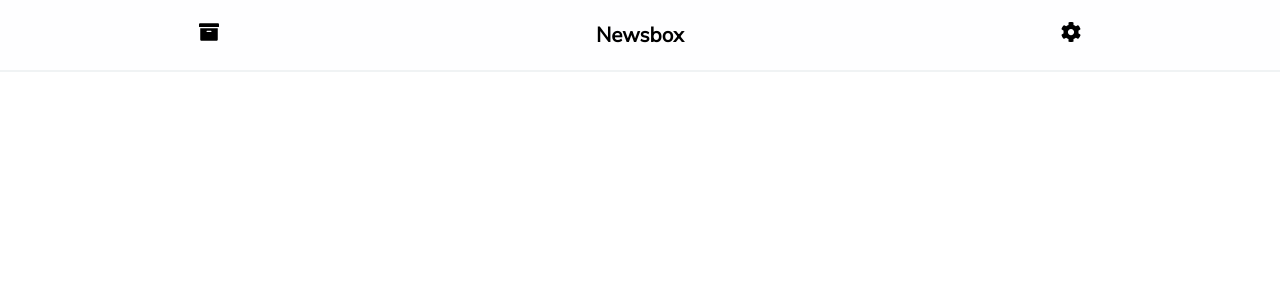
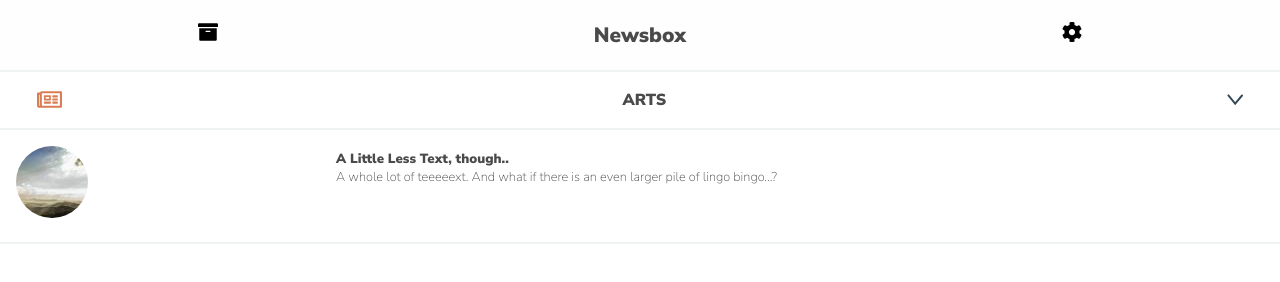
Before and after one commit to rts-cmk-wu06/newsbox-vagnqvistgaard, a website: page index.html in a window 1280 px wide. Drawn offline with Linux system fonts and the light colour scheme.

Commit message:
Add visuals & temps for category and card on index

```diff
--- a/index.html
+++ b/index.html
@@ -5,7 +5,6 @@
     <meta charset="UTF-8">
     <meta http-equiv="X-UA-Compatible" content="IE=edge">
     <meta name="viewport" content="width=device-width, initial-scale=1.0">
-    <link rel="stylesheet" href="https://fonts.googleapis.com/css2?family=Nunito+Sans">
     <link rel="stylesheet" href="dist/css/index.css">
     <!--script src="https://unpkg.com/axios/dist/axios.min.js"></!--script-->
     <title>nytimes newsbox - incoming</title>
@@ -19,7 +18,22 @@
         <a href="" class="Header__settings"><img src="img/gear.svg" width=20 height="20" alt="go to settings"></a>
     </header>
 
-    <main class="mainWrapper" id="_mainWrapper">
+    <main class="MainWrapper" id="_MainWrapper">
+        <!-- should/will be appended dynamically -->
+        <section class="Catbox" id="_Catbox">
+            <img src="img/newspaper-regular.svg" width="25" height="25" alt="" class="Catbox__icon" id="_Catbox__icon">
+            <p class="Catbox__text" id="_Catbox__text">ARTS</p>
+            <img src="img/nyt_arrow.svg" class="Catbox__arrow" id="_Catbox__arrow">
+        </section>
+        <article class="Article" id="_card">
+            <div class="Article__image" id="_image"></div>
+            <a href="#" class="Article__link" id="_link">
+                <h5 class="Article__H5" id="_headline">A Little Less Text, though..</h5>
+            </a>
+            <p class="Article__abstract" id="_abstract">A whole lot of teeeeext. And what if there is an even larger
+                pile of lingo bingo...?</p>
+
+        </article>
 
 
     </main>
--- a/js/retrieve_news.js
+++ b/js/retrieve_news.js
@@ -35,19 +35,23 @@ let buildCategory = (jsonBite) => {
     let _card = document.createElement('article');
     _card.id = '_card';
 
+    let _image = document.createElement('div');
+    _image.id = '_image';
+
     let _headline = document.createElement('h5');
     _headline.id = '_headline';
     _headline.textContent = jsonBite.title;
 
     let _link = document.createElement('a');
     _link.href = jsonBite.short_url;
-    _link.appendChild(_headline);
+    _link.appendChild(_headline);     //-----------------> remember this!!
 
     let _abstract = document.createElement('p');
     _abstract.id = '_abstract';
     _abstract.textContent = jsonBite.abstract;
 
     document.querySelector('#_container').appendChild(_card);
+    document.querySelector('#_card').appendChild(_image);
     document.querySelector('#_card').appendChild(_link);
     document.querySelector('#_card').appendChild(_abstract);
 
--- a/scss/index.scss
+++ b/scss/index.scss
@@ -1,10 +1,12 @@
 /* scss for index page, ny times newsbox */
 /* calling for fonts: */
-@import url('https://fonts.googleapis.com/css2?family=Nunito+Sans');
+@import url('https://fonts.googleapis.com/css2?family=Nunito+Sans:ital,wght@0,100;0,200;0,300;0,400;0,500;0,600;0,700;0,800;0,900;1,100;1,200;1,300;1,400;1,500;1,600;1,700;1,800;1,900&display=swap');
 
-/*colour map*/
+
 
 :root {
+
+    /*colour map*/
     --prim-sage: #87BCBF;
     --prim-rust: #D97D54;
     --prim-drab: #324755;
@@ -14,13 +16,13 @@
     --sec-fossil: #C8D1D3;
     --sec-sand: #B9B0A2;
 
-    --typo-onyx: #1B1C20;
+    --typo-onyx: #4a4a4b;
     --typo-slate: #6E8CA0;
     --typo-snow: #FEFEFF;
-}
 
-:root{
+    /*fonts w. default color*/
     font-family: 'Nunito Sans', sans-serif;
+    color: var(--typo-onyx);
 }
 
 body{
@@ -42,7 +44,7 @@ body{
 
     .Header__title{
         font-size: 1.3rem;
-        font-weight: bolder;
+        font-weight: 900;
     }
 
     .Header__settings{
@@ -52,9 +54,78 @@ body{
     border-bottom: var(--sec-ice) 2px solid;
 }
 
-#_mainWrapper{
+
+/*------------------ teh category telltale sign ----------------------*/
+
+.MainWrapper{
     margin: 0 auto;
     width: 100vw;
+}
 
-    /*border: 1px lightgray solid;*/
+.Catbox{
+    width: 100vw;
+    height: 3.5rem;
+    display: flex;
+    flex-direction: row;
+    align-items: center;
+    justify-content: space-between;
+    border-bottom: var(--sec-ice) 2px solid;
 }
+
+.Catbox .Catbox__icon{
+    margin-left: 2.3rem;
+}
+
+.Catbox .Catbox__text{
+    font-weight: 900;
+    font-size: 1rem;
+}
+
+.Catbox .Catbox__arrow{
+    margin-right: 2.3rem;
+}
+
+/*-------------- the cards --------------------*/
+
+.Article{
+    width: 100vw;
+    height: 7rem;
+    display: grid;
+    grid-template-columns: repeat(4, 1fr);
+    grid-template-rows: repeat(7, 1rem);
+
+    border-bottom: var(--sec-ice) 2px solid;
+
+
+    .Article__image{
+        background-image: url('/../../img/randoms/251-110x110.jpg');
+        border-radius: 50%;
+        height: 4.5rem;
+        width: 4.5rem;
+        margin-left: 1rem;
+        grid-column: 1;
+        grid-row: 2 / 7;
+    }
+
+    .Article__link{
+        grid-column: 2 / 5;
+        grid-row: 2 / 4;
+        text-decoration: none;
+        color: var(--typo-onyx);
+
+        .Article__H5{
+            grid-column: 2 / 5;
+            grid-row: 2 / 4;
+            margin: 0.3rem 1rem;
+            font-weight: 900;
+        }
+    }
+
+    .Article__abstract{
+        grid-column: 2 / 5;
+        grid-row: 3 / 6;
+        margin: 0.4rem 1rem;
+        font-weight: 200;
+        font-size: 0.8rem;
+    }
+}
```
Also changed, not shown: docs/proces.md (+3 -1 lines), dist/css/index.css, img/angle-up-solid.svg (added), img/newspaper-regular.svg (added), img/noun_wave_51723.svg (added), img/nyt_arrow.svg (added), img/nyt_logo.svg (added), img/nyt_surf.svg (added), img/randoms/1068-102x102.jpg (added), img/randoms/251-110x110.jpg (added), img/randoms/308-101x101.jpg (added), img/randoms/735-104x104.jpg (added), img/randoms/861-120x120.jpg (added).
